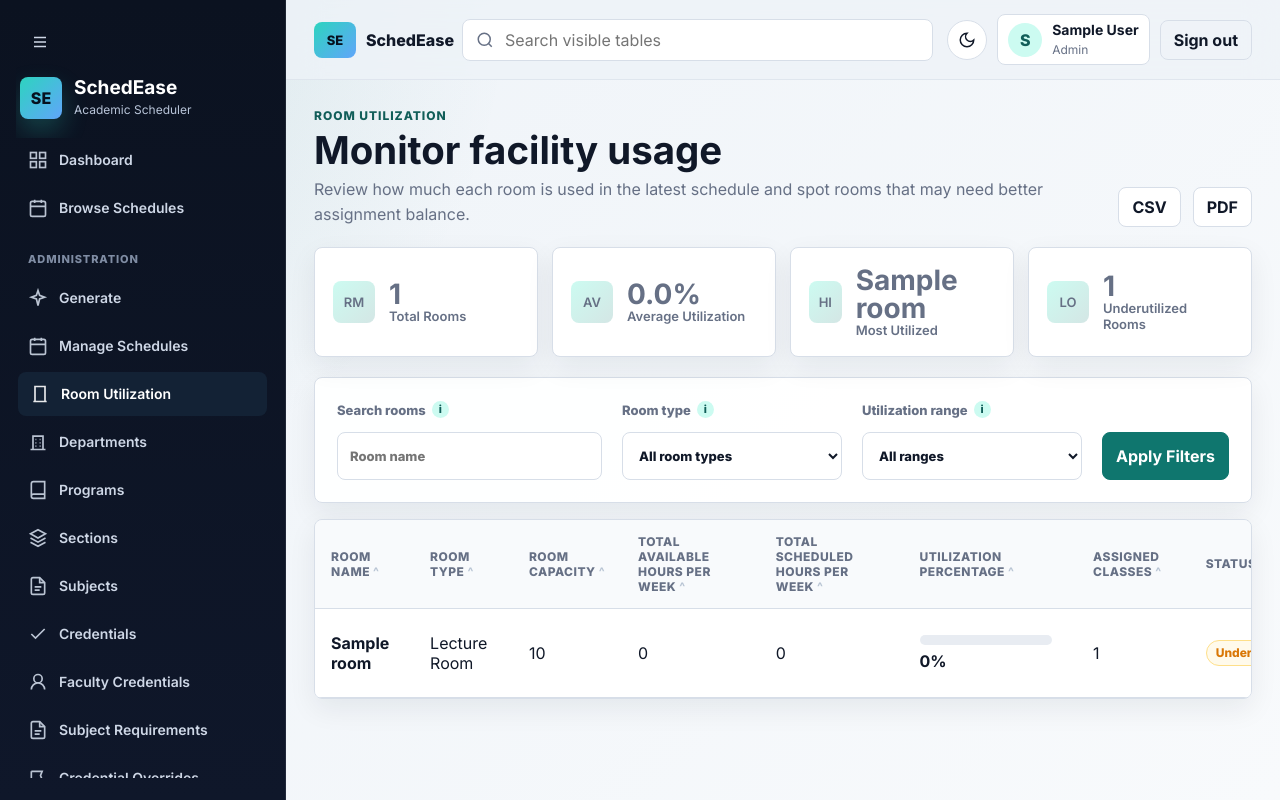
After one commit to JayCeee01/SchedEase-Prototype, a Django app: page /schedules/room-utilization/ in a window 1280 px wide. The commit adds this page. Run offline with Django 5.2, Linux system fonts and the light colour scheme; a user stored in the database is signed in; tables that the repository leaves empty hold one stand-in row (values such as "Sample post").

Commit message:
Added landing page and room utilization updates

```diff
--- a/schedules/models.py
+++ b/schedules/models.py
@@ -293,6 +293,7 @@ class ScheduleEntry(models.Model):
     day = models.PositiveSmallIntegerField(choices=Weekday.choices)
     start_time = models.TimeField()
     end_time = models.TimeField()
+    updated_at = models.DateTimeField(auto_now=True)
 
     class Meta:
         ordering = ["day", "start_time", "room__name"]
--- a/schedules/urls.py
+++ b/schedules/urls.py
@@ -7,6 +7,9 @@ urlpatterns = [
     path("my-availability/new/", views.my_availability_create, name="my_availability_create"),
     path("my-availability/<int:pk>/edit/", views.my_availability_update, name="my_availability_update"),
     path("manage/<slug:resource>/", views.resource_list, name="resource_list"),
+    path("room-utilization/", views.room_utilization_dashboard, name="room_utilization"),
+    path("room-utilization/export/csv/", views.export_room_utilization_csv, name="room_utilization_csv"),
+    path("room-utilization/export/pdf/", views.export_room_utilization_pdf, name="room_utilization_pdf"),
     path("manage/<slug:resource>/new/", views.resource_create, name="resource_create"),
     path("manage/<slug:resource>/<int:pk>/edit/", views.resource_update, name="resource_update"),
     path("manage/<slug:resource>/<int:pk>/delete/", views.resource_delete, name="resource_delete"),
--- a/schedules/views.py
+++ b/schedules/views.py
@@ -24,6 +24,7 @@ from .models import (
     Program,
     Role,
     Room,
+    RoomKind,
     Schedule,
     ScheduleEntry,
     ScheduleStatus,
@@ -37,6 +38,7 @@ from .models import (
 from .services.conflicts import conflict_messages
 from .services.credentials import faculty_qualification, missing_credential_message
 from .services.ga import GeneticScheduler
+from .services.room_utilization import filtered_rows, utilization_rows, utilization_summary
 
 RESOURCE_MODELS = {
     "departments": Department,
@@ -217,6 +219,83 @@ def my_availability_update(request, pk):
 def resource_list(request, resource):
     model = RESOURCE_MODELS[resource]
     return render(request, "schedules/resource_list.html", {"resource": resource, "objects": model.objects.all()[:200], "description": RESOURCE_DESCRIPTIONS.get(resource, "Manage records for this section.")})
+
+
+@login_required
+@user_passes_test(admin_required)
+def room_utilization_dashboard(request):
+    rows = utilization_rows()
+    rows = filtered_rows(
+        rows,
+        query=request.GET.get("q", ""),
+        room_type=request.GET.get("room_type", ""),
+        utilization_range=request.GET.get("utilization", ""),
+    )
+    context = {
+        "rows": rows,
+        "summary": utilization_summary(rows),
+        "room_types": RoomKind.choices,
+        "selected_room_type": request.GET.get("room_type", ""),
+        "selected_utilization": request.GET.get("utilization", ""),
+        "query": request.GET.get("q", ""),
+    }
+    return render(request, "schedules/room_utilization.html", context)
+
+
+@login_required
+@user_passes_test(admin_required)
+def export_room_utilization_csv(request):
+    rows = filtered_rows(
+        utilization_rows(),
+        query=request.GET.get("q", ""),
+        room_type=request.GET.get("room_type", ""),
+        utilization_range=request.GET.get("utilization", ""),
+    )
+    response = HttpResponse(content_type="text/csv")
+    response["Content-Disposition"] = 'attachment; filename="room-utilization.csv"'
+    writer = csv.writer(response)
+    writer.writerow(["Room Name", "Room Type", "Room Capacity", "Available Hours", "Scheduled Hours", "Utilization %", "Assigned Classes", "Status", "Last Updated"])
+    for row in rows:
+        writer.writerow([
+            row.room.name,
+            row.room.get_room_type_display(),
+            row.room.capacity,
+            row.available_hours,
+            row.scheduled_hours,
+            row.utilization_percentage,
+            row.assigned_classes,
+            row.status,
+            row.last_updated,
+        ])
+    return response
+
+
+@login_required
+@user_passes_test(admin_required)
+def export_room_utilization_pdf(request):
+    rows = filtered_rows(
+        utilization_rows(),
+        query=request.GET.get("q", ""),
+        room_type=request.GET.get("room_type", ""),
+        utilization_range=request.GET.get("utilization", ""),
+    )
+    response = HttpResponse(content_type="application/pdf")
+    response["Content-Disposition"] = 'attachment; filename="room-utilization.pdf"'
+    pdf = canvas.Canvas(response, pagesize=letter)
+    pdf.drawString(40, 750, "SchedEase Room Utilization Report")
+    y = 720
+    for row in rows:
+        pdf.drawString(
+            40,
+            y,
+            f"{row.room.name} | {row.room.get_room_type_display()} | {row.utilization_percentage}% | {row.status} | {row.scheduled_hours}/{row.available_hours} hrs",
+        )
+        y -= 18
+        if y < 50:
+            pdf.showPage()
+            y = 750
+    pdf.save()
+    return response
 
 
 @login_required
--- a/static/css/app.css
+++ b/static/css/app.css
@@ -606,6 +606,59 @@ tbody tr:hover { background: color-mix(in srgb, var(--primary-soft) 35%, transpa
 .badge.success { background: #ecfdf3; color: var(--success); border-color: #abefc6; }
 .badge.warning { background: #fffaeb; color: var(--amber); border-color: #fedf89; }
 .badge.danger { background: #fef3f2; color: var(--danger); border-color: #fecdca; }
+.utilization-summary .metric-icon {
+  background: linear-gradient(135deg, var(--primary-soft), color-mix(in srgb, var(--primary) 18%, white));
+}
+.utilization-filters {
+  display: grid;
+  grid-template-columns: minmax(260px, 1.1fr) minmax(220px, 0.9fr) minmax(220px, 0.9fr) auto;
+  gap: 20px;
+  align-items: end;
+  margin-bottom: 16px;
+  padding: 22px;
+}
+.utilization-filters label {
+  display: grid;
+  gap: 12px;
+  color: var(--muted);
+  font-size: 13px;
+  font-weight: 800;
+  min-width: 0;
+}
+.field-label {
+  display: inline-flex;
+  align-items: center;
+  gap: 6px;
+  min-height: 20px;
+  line-height: 1.25;
+}
+.utilization-filters input,
+.utilization-filters select,
+.utilization-filters button {
+  min-height: 48px;
+}
+.utilization-filters input,
+.utilization-filters select {
+  width: 100%;
+}
+.utilization-table {
+  min-width: 1120px;
+}
+.utilization-meter {
+  width: 132px;
+  height: 10px;
+  overflow: hidden;
+  border-radius: 999px;
+  background: color-mix(in srgb, var(--line) 58%, transparent);
+  margin-bottom: 6px;
+}
+.utilization-meter span {
+  display: block;
+  height: 100%;
+  max-width: 100%;
+  border-radius: inherit;
+  background: linear-gradient(90deg, var(--primary), var(--primary-strong));
+}
 .subject-chip {
   display: inline-flex;
   align-items: center;
@@ -1260,6 +1313,7 @@ input[type="checkbox"] {
   .content { padding: 18px; }
   .metrics { grid-template-columns: repeat(2, minmax(0, 1fr)); }
   .schedule-board { grid-template-columns: 1fr; }
+  .utilization-filters { grid-template-columns: repeat(2, minmax(0, 1fr)); }
   .landing-nav { gap: 12px; }
   .landing-nav nav { display: none; }
   .landing-brand small { display: none; }
@@ -1273,6 +1327,7 @@ input[type="checkbox"] {
   .page-hero { align-items: flex-start; }
   .metrics { grid-template-columns: 1fr; }
   .quick-actions { grid-template-columns: 1fr; }
+  .utilization-filters { grid-template-columns: 1fr; }
   .heading-row { align-items: flex-start; }
   .actions, .toolbar { width: 100%; }
   .actions .button, .toolbar .button { flex: 1 1 auto; }
--- a/static/js/app.js
+++ b/static/js/app.js
@@ -174,7 +174,11 @@
     "schedule-filters|program": "Show classes from one program.",
     "schedule-filters|year level": "Show classes for one year level.",
     "schedule-filters|section": "Show classes for one section.",
-    "schedule-filters|subject": "Show classes for one subject."
+    "schedule-filters|subject": "Show classes for one subject.",
+
+    "room-utilization-filters|search rooms": "Find rooms by name.",
+    "room-utilization-filters|room type": "Show only rooms of the selected type.",
+    "room-utilization-filters|utilization range": "Show rooms by how much they are currently used."
   };
 
   const actionTooltips = {
--- a/templates/base.html
+++ b/templates/base.html
@@ -41,6 +41,7 @@
         <span class="nav-section">Administration</span>
         <a href="{% url 'generate_schedule' %}" data-icon="spark">Generate</a>
         <a href="{% url 'resource_list' 'schedules' %}" data-icon="calendar">Manage Schedules</a>
+        <a href="{% url 'room_utilization' %}" data-icon="door">Room Utilization</a>
         <a href="{% url 'resource_list' 'departments' %}" data-icon="building">Departments</a>
         <a href="{% url 'resource_list' 'programs' %}" data-icon="book">Programs</a>
         <a href="{% url 'resource_list' 'sections' %}" data-icon="layers">Sections</a>
--- /dev/null
+++ b/templates/schedules/room_utilization.html
@@ -0,0 +1,99 @@
+{% extends "base.html" %}
+{% block content %}
+<div class="page-hero">
+  <div>
+    <p class="eyebrow">Room Utilization</p>
+    <h1>Monitor facility usage</h1>
+    <p class="subtle">Review how much each room is used in the latest schedule and spot rooms that may need better assignment balance.</p>
+  </div>
+  <div class="actions">
+    <a class="button" href="{% url 'room_utilization_csv' %}?{{ request.GET.urlencode }}">CSV</a>
+    <a class="button" href="{% url 'room_utilization_pdf' %}?{{ request.GET.urlencode }}">PDF</a>
+  </div>
+</div>
+
+<section class="metrics utilization-summary">
+  <article>
+    <span class="metric-icon">RM</span>
+    <span><strong>{{ summary.total_rooms }}</strong><span>Total Rooms</span></span>
+  </article>
+  <article>
+    <span class="metric-icon">AV</span>
+    <span><strong>{{ summary.average_utilization }}%</strong><span>Average Utilization</span></span>
+  </article>
+  <article>
+    <span class="metric-icon">HI</span>
+    <span><strong>{{ summary.most_utilized_room }}</strong><span>Most Utilized</span></span>
+  </article>
+  <article>
+    <span class="metric-icon">LO</span>
+    <span><strong>{{ summary.underutilized_rooms }}</strong><span>Underutilized Rooms</span></span>
+  </article>
+</section>
+
+<form method="get" class="panel utilization-filters" data-tooltip-context="room-utilization-filters">
+  <label>
+    <span class="field-label">Search rooms <span class="info-icon" data-tooltip="Find rooms by name.">i</span></span>
+    <input type="search" name="q" value="{{ query }}" placeholder="Room name">
+  </label>
+  <label>
+    <span class="field-label">Room type <span class="info-icon" data-tooltip="Show only rooms of the selected type.">i</span></span>
+    <select name="room_type">
+      <option value="">All room types</option>
+      {% for value, label in room_types %}
+      <option value="{{ value }}" {% if selected_room_type == value %}selected{% endif %}>{{ label }}</option>
+      {% endfor %}
+    </select>
+  </label>
+  <label>
+    <span class="field-label">Utilization range <span class="info-icon" data-tooltip="Show rooms by how much they are currently used.">i</span></span>
+    <select name="utilization">
+      <option value="">All ranges</option>
+      <option value="under" {% if selected_utilization == "under" %}selected{% endif %}>Underutilized</option>
+      <option value="optimized" {% if selected_utilization == "optimized" %}selected{% endif %}>Optimized</option>
+      <option value="high" {% if selected_utilization == "high" %}selected{% endif %}>Highly Utilized</option>
+    </select>
+  </label>
+  <button class="primary" type="submit">Apply Filters</button>
+</form>
+
+<div class="panel table-wrap">
+  <table class="utilization-table">
+    <thead>
+      <tr>
+        <th data-sort>Room Name</th>
+        <th data-sort>Room Type</th>
+        <th data-sort>Room Capacity</th>
+        <th data-sort>Total Available Hours per Week</th>
+        <th data-sort>Total Scheduled Hours per Week</th>
+        <th data-sort>Utilization Percentage</th>
+        <th data-sort>Assigned Classes</th>
+        <th data-sort>Status</th>
+        <th data-sort>Last Updated</th>
+      </tr>
+    </thead>
+    <tbody>
+      {% for row in rows %}
+      <tr>
+        <td><strong>{{ row.room.name }}</strong></td>
+        <td>{{ row.room.get_room_type_display }}</td>
+        <td>{{ row.room.capacity }}</td>
+        <td>{{ row.available_hours }}</td>
+        <td>{{ row.scheduled_hours }}</td>
+        <td>
+          <div class="utilization-meter" aria-label="{{ row.utilization_percentage }} percent utilized">
+            <span style="width: {{ row.utilization_percentage }}%"></span>
+          </div>
+          <strong>{{ row.utilization_percentage }}%</strong>
+        </td>
+        <td>{{ row.assigned_classes }}</td>
+        <td><span class="badge {{ row.badge_class }}">{{ row.status }}</span></td>
+        <td>{% if row.last_updated %}{{ row.last_updated|date:"M d, Y g:i A" }}{% else %}No schedule yet{% endif %}</td>
+      </tr>
+      {% empty %}
+      <tr><td colspan="9" class="table-empty">No rooms match the selected filters.</td></tr>
+      {% endfor %}
+    </tbody>
+  </table>
+</div>
+{% endblock %}
```
Also changed, not shown: schedules/management/commands/seed_sample.py (+11 -4 lines), schedules/services/ga.py (+45 -2 lines), schedules/services/room_utilization.py (added, +123 -0 lines), schedules/tests.py (+41 -0 lines), schedules/migrations/0003_scheduleentry_updated_at.py (added).
